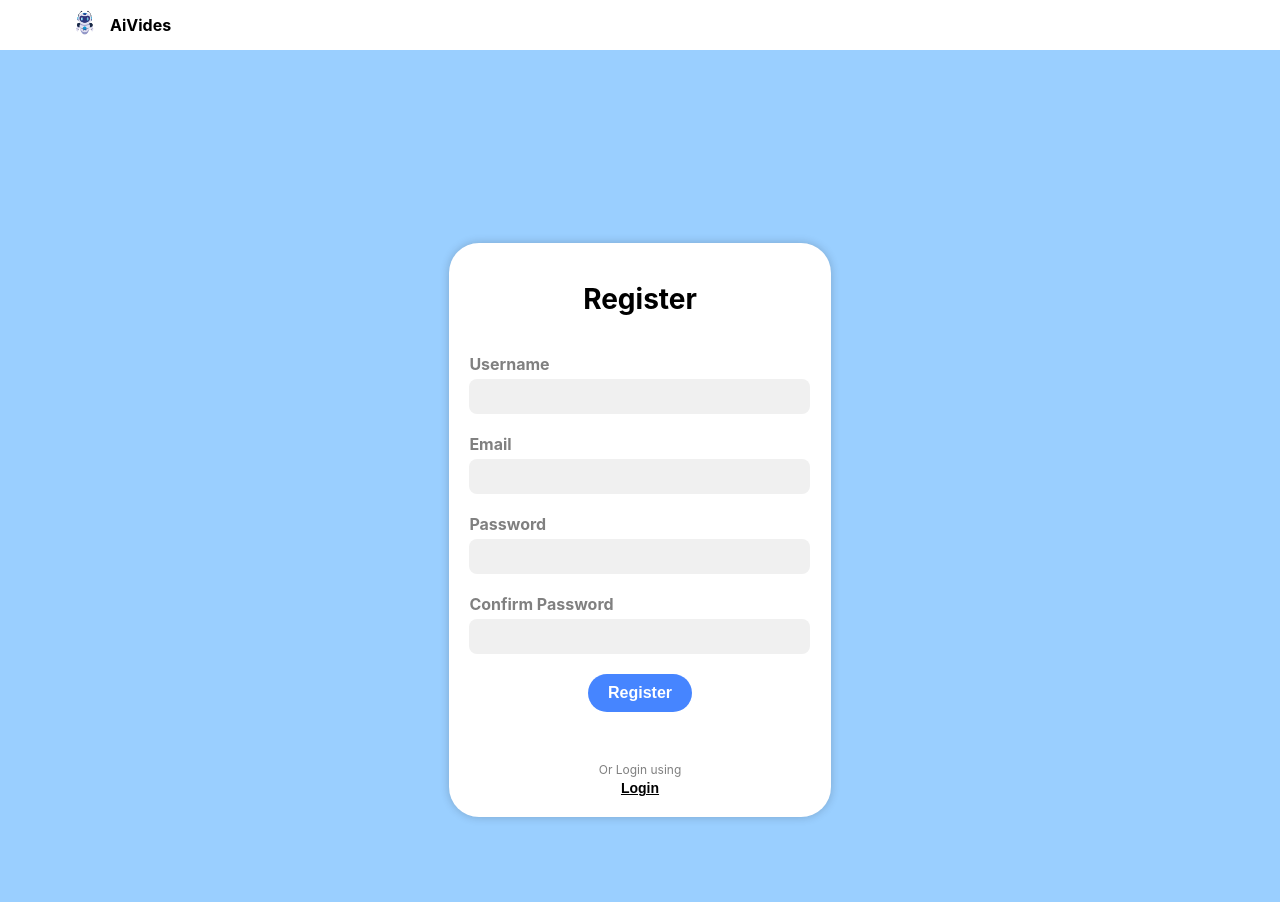
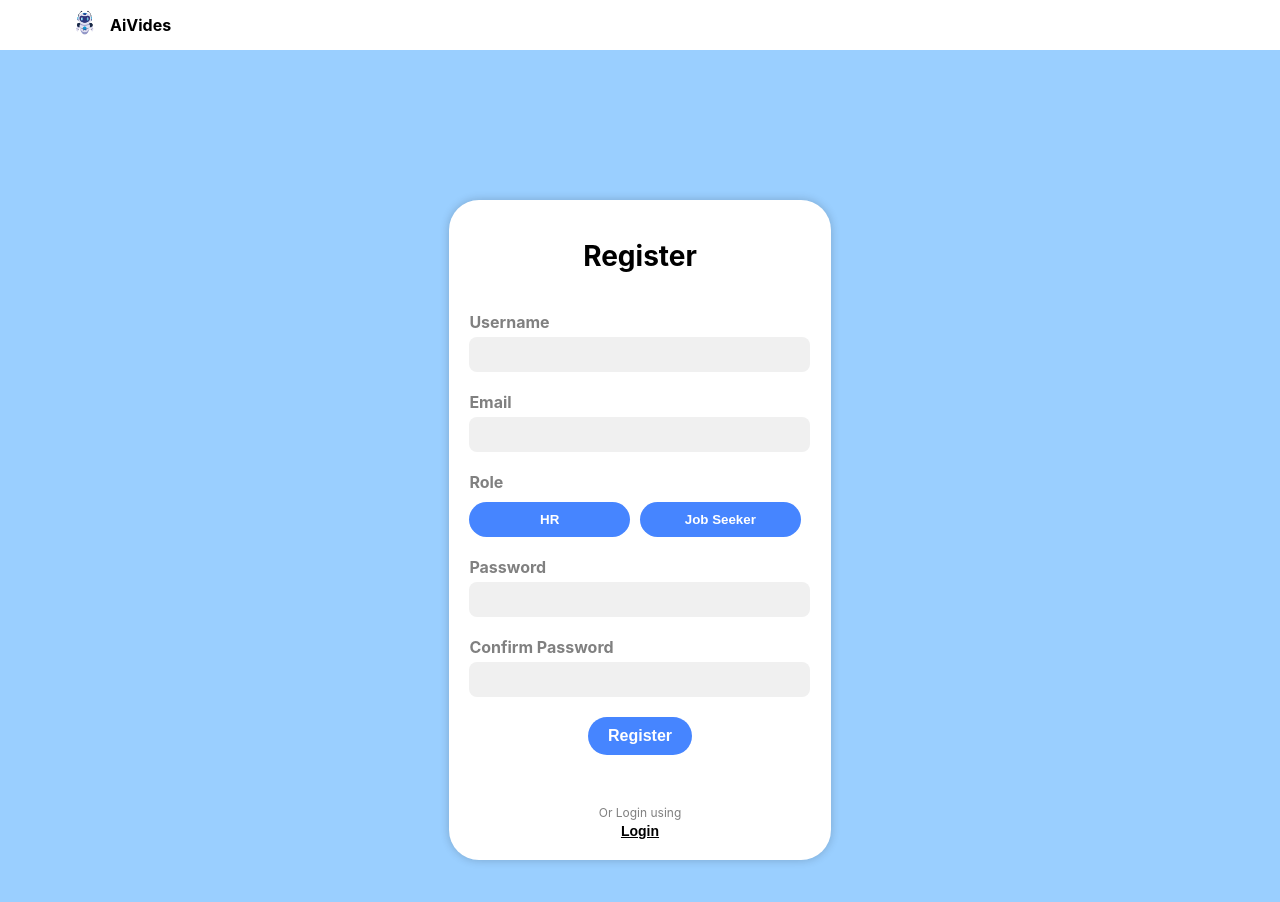
Before and after one commit to michelle264/devhack, a React (Create React App) app: page /register in a window 1280 px wide. Shown: the top 902 px of the page. Built offline with nearby package versions, Linux system fonts and the light colour scheme.

Commit message:
ListJob js changes

```diff
--- a/src/components/Homepage/Register.css
+++ b/src/components/Homepage/Register.css
@@ -43,6 +43,31 @@
     border-radius: 8px;
     margin-top: 5px;
   }
+
+  .role-selection {
+    display: flex;
+    justify-content: space-between;
+    margin-top: 10px;
+  }
+
+  .role-button {
+    flex: 1;
+    background-color: #4685FF;
+    color: white;
+    border: none;
+    border-radius: 20px;
+    padding: 10px;
+    font-weight: bold;
+    margin-right: 10px;
+    cursor: pointer;
+    transition: background-color 0.2s;
+  }
+
+  .role-button.selected {
+    background-color: #356ABE;
+  }
+
+
 
   .forgot-password {
     text-align: right;
--- a/src/components/Homepage/Register.js
+++ b/src/components/Homepage/Register.js
@@ -3,6 +3,13 @@ import './Register.css';
 import { Link } from 'react-router-dom';
 
 class RegisterPage extends React.Component {
+  state = {
+    selectedRole: null,
+  };
+
+  handleRoleSelection = (role) => {
+    this.setState({ selectedRole: role });
+  };
     render() {
       return (
         <div className="register-page">
@@ -18,6 +25,23 @@ class RegisterPage extends React.Component {
               <label>Email</label>
               <input type="text" className="text-input" />
             </div>
+            <div className="form-group">
+        <label>Role</label>
+        <div className="role-selection">
+          <button
+            className={`role-button ${this.state.selectedRole === 'hr' ? 'selected' : ''}`}
+            onClick={() => this.handleRoleSelection('hr')}
+          >
+            HR
+         </button>
+         <button
+           className={`role-button ${this.state.selectedRole === 'jobSeeker' ? 'selected' : ''}`}
+            onClick={() => this.handleRoleSelection('jobSeeker')}
+         >
+           Job Seeker
+          </button>
+        </div>
+      </div>
             <div className="form-group">
               <label>Password</label>
               <input type="password" className="text-input" />
--- a/src/components/ListJob/JobJS.js
+++ b/src/components/ListJob/JobJS.js
@@ -1,6 +1,8 @@
 import React from 'react';
 import './JobJS.css';
 import intellogo from "./intel logo.png";
+import googlelogo from "./google logo.png";
+import amazonlogo from "./amazon logo.png";
 
 class SearchJobsPage extends React.Component {
   render() {
@@ -24,7 +26,8 @@ class SearchJobsPage extends React.Component {
             <button className="job-title-link">PRINCIPAL ENGINEER DATA SCIENTIST</button>
          </div>
          <div className="job-description">
-           Lorem ipsum dolor sit amet, consectetur adipiscing elit. Bibendum vitae dictumst sit vitae, mi imperdiet sit. Lectus eleifend aliquam nibh mauris, pretium. Lectus magnis lorem massa urna felis porta.
+         As a Principal Engineer - Data Scientist at Intel, you will play a crucial role in shaping our data science and engineering strategy, driving innovation, and contributing to the development of cutting-edge solutions.You will lead a team of data scientists and engineers, collaborating with cross-functional teams to develop and deploy data-driven applications, machine learning models, and advanced analytics solutions.
+         You will also be responsible for setting the technical direction and providing expertise in data science and engineering.
          </div>
          <div className="apply-button">
          <button className="apply-button-link">APPLY</button>
@@ -38,34 +41,36 @@ class SearchJobsPage extends React.Component {
           <div className="job-item">
         <div className="job-details">
           <div className="job-title-button">
-            <button className="job-title-link">PRINCIPAL ENGINEER DATA SCIENTIST</button>
+            <button className="job-title-link">DATA SCIENCE MANAGER</button>
          </div>
          <div className="job-description">
-           Lorem ipsum dolor sit amet, consectetur adipiscing elit. Bibendum vitae dictumst sit vitae, mi imperdiet sit. Lectus eleifend aliquam nibh mauris, pretium. Lectus magnis lorem massa urna felis porta.
+         A Data Science Manager plays a pivotal role in overseeing a team of data scientists and leading data-driven initiatives within an organization. They are responsible for managing the team, setting the data strategy, and collaborating with other departments to translate business needs into actionable insights and data-driven solutions.
+         Data Science Managers also provide technical leadership and ensure that projects are delivered successfully.
          </div>
          <div className="apply-button">
          <button className="apply-button-link">APPLY</button>
          </div>
         </div>
          <div className="company-logo-container">
-         <img src={intellogo} alt="Company Logo" className="company-logo" />
+         <img src={googlelogo} alt="Company Logo" className="company-logo" />
          </div>
         </div>
         {/* Third job item */}
         <div className="job-item">
         <div className="job-details">
           <div className="job-title-button">
-            <button className="job-title-link">PRINCIPAL ENGINEER DATA SCIENTIST</button>
+            <button className="job-title-link">MACHINE LEARNING ENGINEER</button>
          </div>
          <div className="job-description">
-           Lorem ipsum dolor sit amet, consectetur adipiscing elit. Bibendum vitae dictumst sit vitae, mi imperdiet sit. Lectus eleifend aliquam nibh mauris, pretium. Lectus magnis lorem massa urna felis porta.
+         Machine Learning Engineers focus on designing, developing, and deploying machine learning models and algorithms. They work closely with data scientists to take machine learning models from the research and prototyping phase to production.
+         Machine Learning Engineers are responsible for building scalable, efficient, and robust machine learning solutions and often work with software engineers to integrate these solutions into applications.
          </div>
          <div className="apply-button">
          <button className="apply-button-link">APPLY</button>
          </div>
         </div>
          <div className="company-logo-container">
-         <img src={intellogo} alt="Company Logo" className="company-logo" />
+         <img src={amazonlogo} alt="Company Logo" className="company-logo" />
          </div>
         </div>
         </div>
```
Also changed, not shown: src/components/ListJob/amazon logo.png (added), src/components/ListJob/google logo.png (added).
